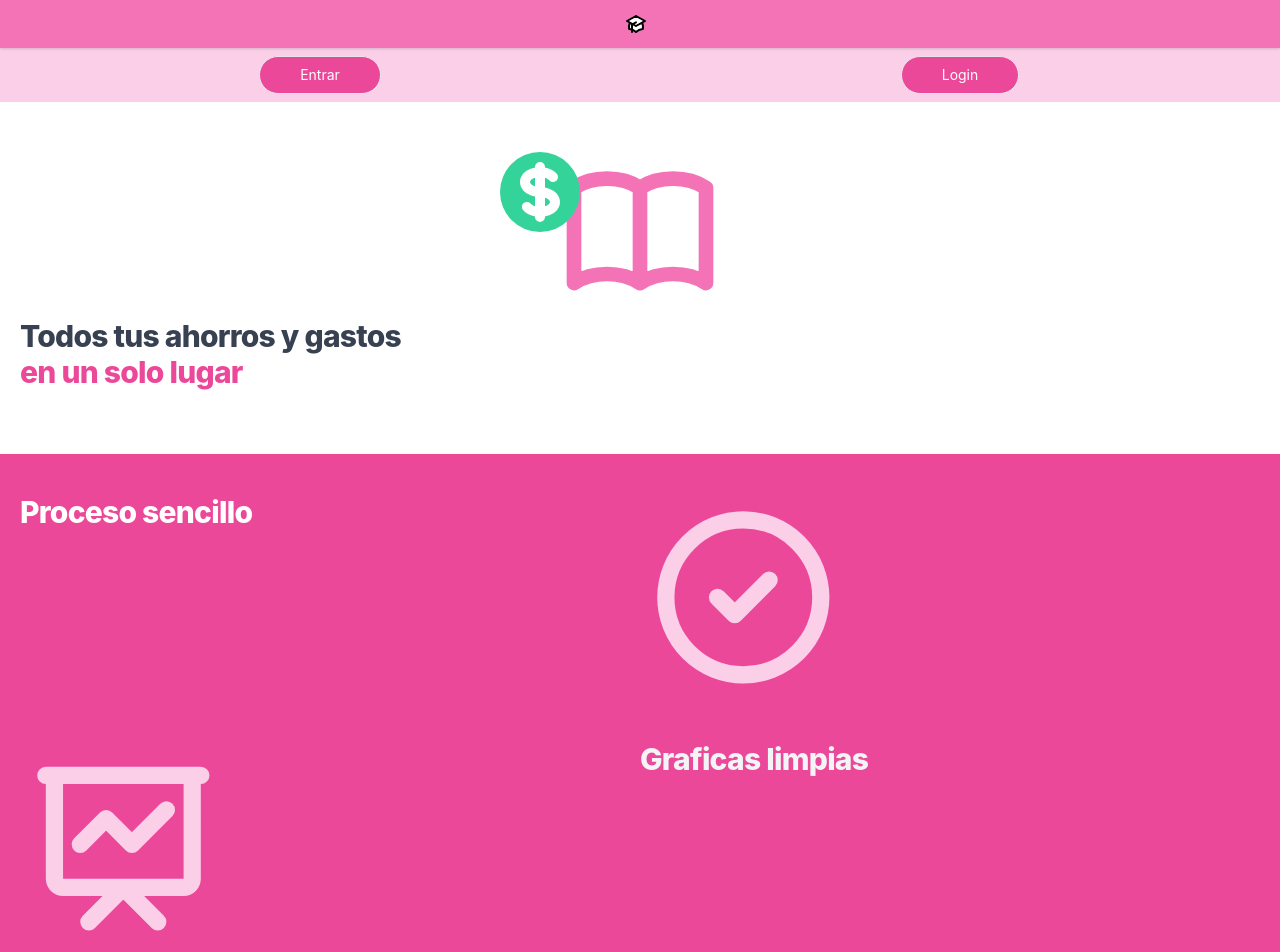
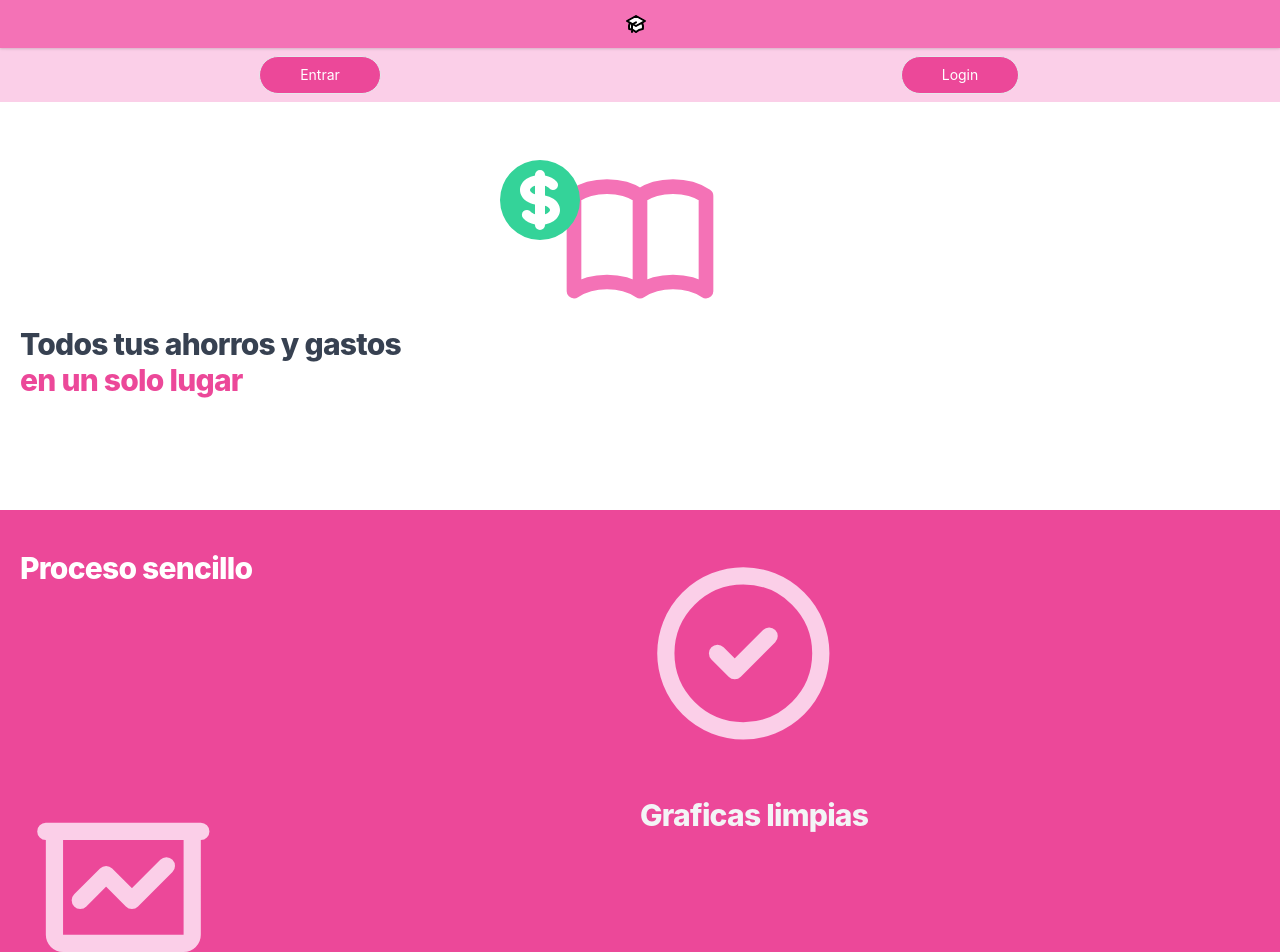
Before and after one commit to rigobertoalag/ahorros-ds, a React (Create React App) app: page / in a window 1280 px wide. Shown: the top 952 px of the page. Built offline with nearby package versions, Linux system fonts and the light colour scheme; the HTML template or start-up script is replaced by a standard one.

Commit message:
Fisnish with styles in homepage

```diff
--- a/src/pages/HomePage.js
+++ b/src/pages/HomePage.js
@@ -13,7 +13,7 @@ export default function HomePage() {
                     <Link to="/login" className="bg-pink-500 hover:bg-pink-600 text-white text-sm px-10 py-2 border rounded-full my-2">Login</Link>
                 </div>
             </div>
-            <div className="mt-10 mx-5">
+            <div className="mt-12 mx-5">
                 <div className="relative text-center grid justify-items-center">
                     <BookOpenIcon className="w-44 text-pink-400" />
                     <div className="absolute">
@@ -25,7 +25,7 @@ export default function HomePage() {
                     <span className="block text-pink-500">en un solo lugar</span>
                 </h2>
             </div>
-            <div className="bg-pink-500 mt-16">
+            <div className="bg-pink-500 mt-28">
                 <h2 className="text-3xl font-extrabold tracking-tight text-gray-700 py-5 px-5 grid grid-cols-2">
                     <span className="block text-white my-5">Proceso sencillo </span>
                     <CheckCircleIcon className="w-1/3 text-pink-200 my-5" />
```
